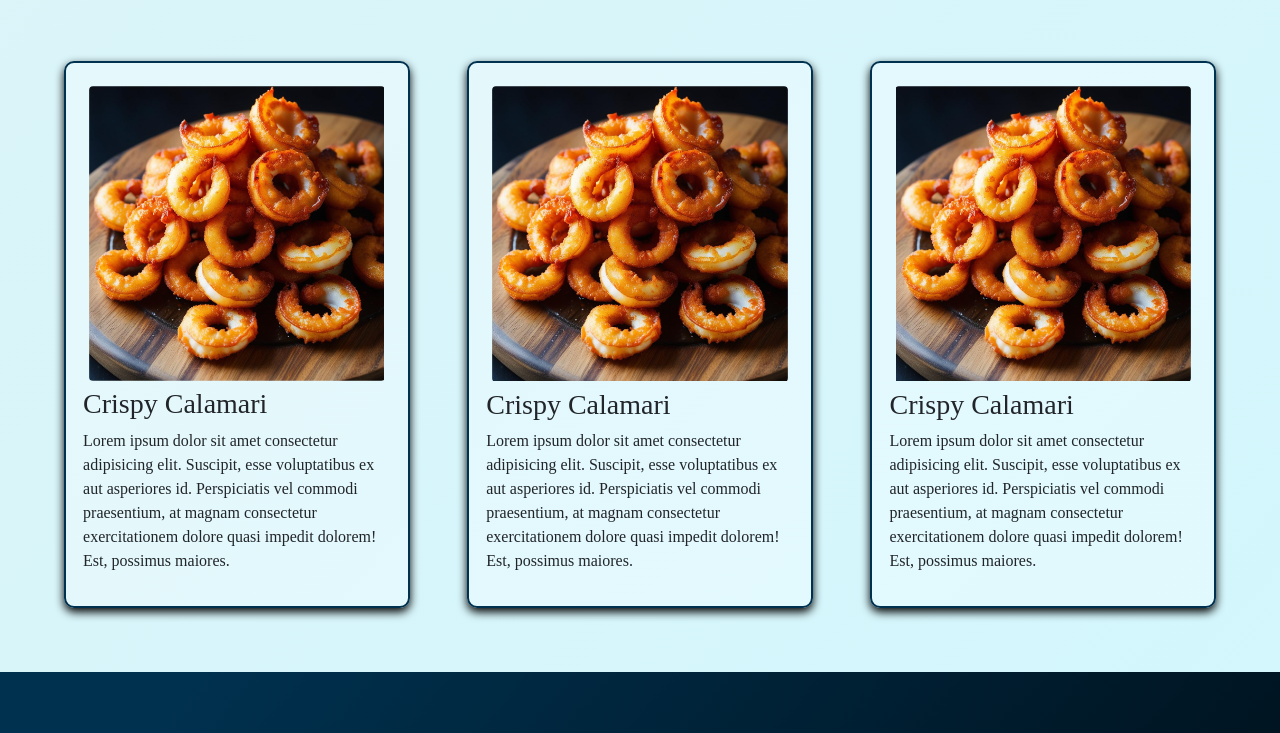
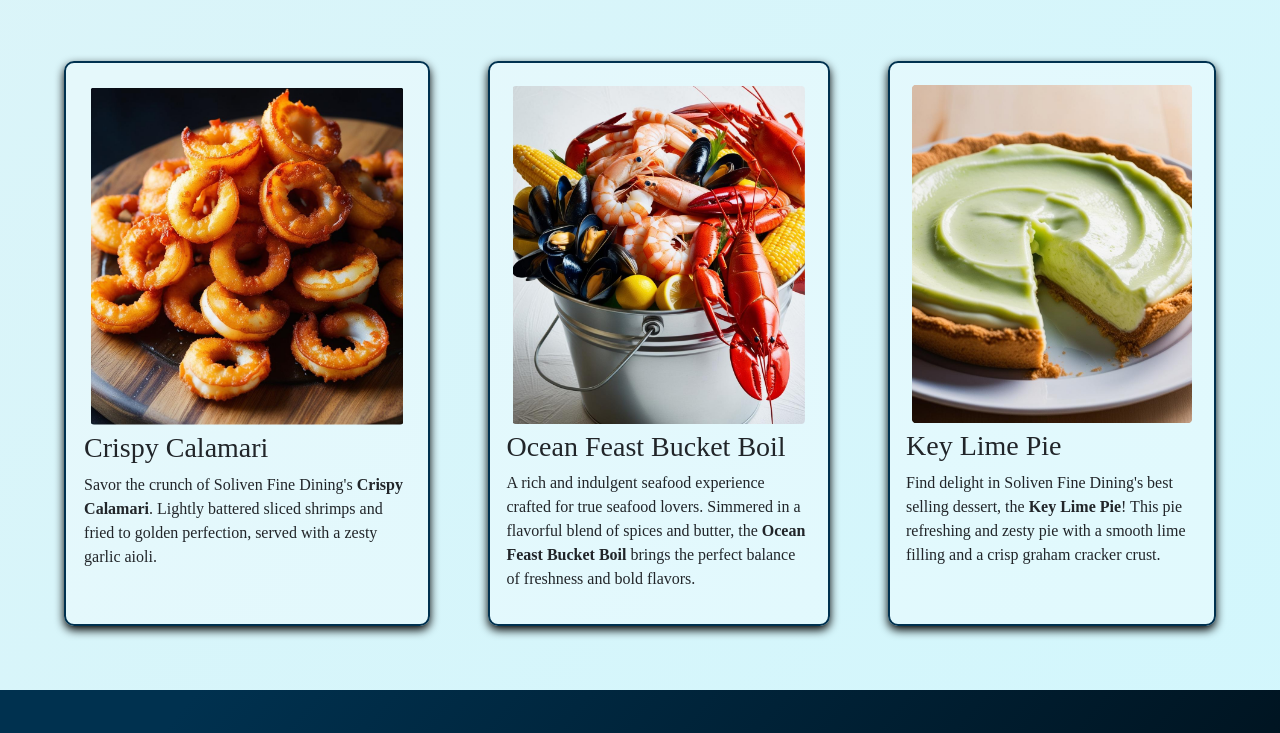
Before and after one commit to Monocerum/soliven-fine-dining, a website: page index.html in a window 1280 px wide. Shown: the part 1488-2221 px from the top of the page. Drawn offline with nearby package versions, Linux system fonts and the light colour scheme; a web font is replaced by a local one.

Commit message:
refactor: use semantic html5 elements for structuring

```diff
--- a/index.html
+++ b/index.html
@@ -15,6 +15,7 @@
     <title>Soliven Fine Dining - Homepage</title>
 </head>
 <body>
+    <header>
         <nav class="navbar navbar-expand-lg navbar-dark">
             <div class="row w-100 align-items-center" id="navContents">
                 <div class="col">
@@ -36,7 +37,9 @@
                     </button>
             </div>
         </nav>
-    <section class="home" id="solivenHome">
+    </header>
+    <main>
+        <section class="carousel">
             <div id="carouselIndicator" class="carousel slide carousel-slideshow" data-bs-ride="carousel">
                 <ol class="carousel-indicators">
                   <li data-bs-target="#carouselIndicator" data-bs-slide-to="0" class="active"></li>
@@ -92,7 +95,8 @@
                 </a>
             </div>
         </section>
-    <div class="featured">
+    </main>
+    <section class="featured">
         <div class="featured-header">
             <img src="assets/best-foods-header.png" alt="Chef's Best Foods" class="featured-header">
         </div>
@@ -103,38 +107,38 @@
                         <img src="assets/crispy-calamari.jpg" alt="Photo of Crispy Calamari">
                     </div>
                     <h3>Crispy Calamari</h3>
-                    <p>Lorem ipsum dolor sit amet consectetur adipisicing elit. Suscipit, esse voluptatibus ex aut asperiores id. Perspiciatis vel commodi praesentium, at magnam consectetur exercitationem dolore quasi impedit dolorem! Est, possimus maiores.</p>
+                    <p>Savor the crunch of Soliven Fine Dining's <strong>Crispy Calamari</strong>. Lightly battered sliced shrimps and fried to golden perfection, served with a zesty garlic aioli.</p>
                 </div>
             </div>
             <div class="featured-food-card">
                 <div class="card-content">
                     <div class="featured-food-container">
-                        <img src="assets/crispy-calamari.jpg" alt="Photo of Crispy Calamari">
+                        <img src="assets/ocean-feast-classic.jpg" alt="Photo of the Ocean Feast Bucket Boil - Classic">
                     </div>
-                    <h3>Crispy Calamari</h3>
-                    <p>Lorem ipsum dolor sit amet consectetur adipisicing elit. Suscipit, esse voluptatibus ex aut asperiores id. Perspiciatis vel commodi praesentium, at magnam consectetur exercitationem dolore quasi impedit dolorem! Est, possimus maiores.</p>
+                    <h3>Ocean Feast Bucket Boil</h3>
+                    <p>A rich and indulgent seafood experience crafted for true seafood lovers. Simmered in a flavorful blend of spices and butter, the <strong>Ocean Feast Bucket Boil</strong> brings the perfect balance of freshness and bold flavors.</p>
                 </div>
             </div>
             <div class="featured-food-card">
                 <div class="card-content">
                     <div class="featured-food-container">
-                        <img src="assets/crispy-calamari.jpg" alt="Photo of Crispy Calamari">
+                        <img src="assets/lime-pie.jpg" alt="Photo of the Key Lime Pie">
                     </div>
-                    <h3>Crispy Calamari</h3>
-                    <p>Lorem ipsum dolor sit amet consectetur adipisicing elit. Suscipit, esse voluptatibus ex aut asperiores id. Perspiciatis vel commodi praesentium, at magnam consectetur exercitationem dolore quasi impedit dolorem! Est, possimus maiores.</p>
+                    <h3>Key Lime Pie</h3>
+                    <p>Find delight in Soliven Fine Dining's best selling dessert, the <strong>Key Lime Pie</strong>! This pie  refreshing and zesty pie with a smooth lime filling and a crisp graham cracker crust.</p>
                 </div>
             </div>
         </div>
-    </div>
+    </section>
     <section class="about-section text-center">
         <h2 class="text-center about-header">ABOUT US</h2>
         <img class="soliven-logo" src="assets/logo.png" alt="Logo of Soliven Fine Dining">
         <p class="text-center about-subheader"><strong>"Get Hooked on the Ocean's Finest"</strong></p>
-        <div class="about-desc">
+        <article class="about-desc">
             <p class="text-start">Founded with a passion for excellence, Soliven Fine Dining began on 2016 as a vision to bring the freshest seafood and finest culinary craftsmanship to discerning diners. What started as a humble idea has grown into a sophisticated dining experience where the ocean’s bounty meets culinary artistry.</p>
             <p class="text-start">At Soliven, we believe that great food is more than just a meal—it’s an experience. Our philosophy is rooted in quality, sustainability, and impeccable service. Every dish is carefully prepared using the freshest ingredients, ensuring that each bite reflects the purity and richness of the ocean.</p>
             <p class="text-start">Join us and indulge in a dining journey where elegance meets the ocean’s finest flavors.</p>
-        </div>
+        </article>
         <div class="soliven-images">
             <img src="assets/soliven-1.png" alt="Photo of Soliven Fine Dining's Signature Crab Oyster Dish">
             <img src="assets/soliven-2.png" alt="Photo of the chefs in Soliven Fine Dining preparing food">
@@ -160,9 +164,9 @@
             <p>&copy; 2024 Soliven Fine Dining. All Rights Reserved. <br> Unauthorized use or reproduction of content is strictly prohibited.</p>
         </div>
         <div class="footer-contacts">
-            <a href="https://www.facebook.com/" class="contact-link"><img src="assets/fb-logo.png" alt="Logo of Facebook" class="contact-logo"></a>
-            <a href="https://www.instagram.com/" class="contact-link"><img src="assets/instagram-logo.png" alt="Logo of Instagram" class="contact-logo"></a>
-            <a href="https://x.com/?lang=en" class="contact-link"><img src="assets/twitter-logo.png" alt="Logo of Twitter" class="contact-logo"></a>
+            <a href="https://www.facebook.com/" target="_blank" class="contact-link"><img src="assets/fb-logo.png" alt="Logo of Facebook" class="contact-logo"></a>
+            <a href="https://www.instagram.com/" target="_blank" class="contact-link"><img src="assets/instagram-logo.png" alt="Logo of Instagram" class="contact-logo"></a>
+            <a href="https://x.com/?lang=en" target="_blank" class="contact-link"><img src="assets/twitter-logo.png" alt="Logo of Twitter" class="contact-logo"></a>
         </div>
     </footer>
 </body>
--- a/style.css
+++ b/style.css
@@ -86,9 +86,9 @@ a {
 }
 
 .featured-food-card img {
-    object-fit: contain;
+    object-fit: cover;
     border-radius: 10px;
-    height: 100%;
+    height: 350px;
     width: 100%;
     padding: 2%;
 }
```
Also changed, not shown: Assets/lime-pie.jpg (renamed from Assets/Key Lime Pie – A refreshing and zesty pie with a smooth lime filling and a crisp graham cracker crust..jpg), Assets/ocean-feast-classic.jpg (renamed from Assets/seafood bucket with squid, shrimp, mussels, corn, crabs, and lobster. make the view sideway.jpg). Lines whose indentation alone changed are shown as unchanged.
